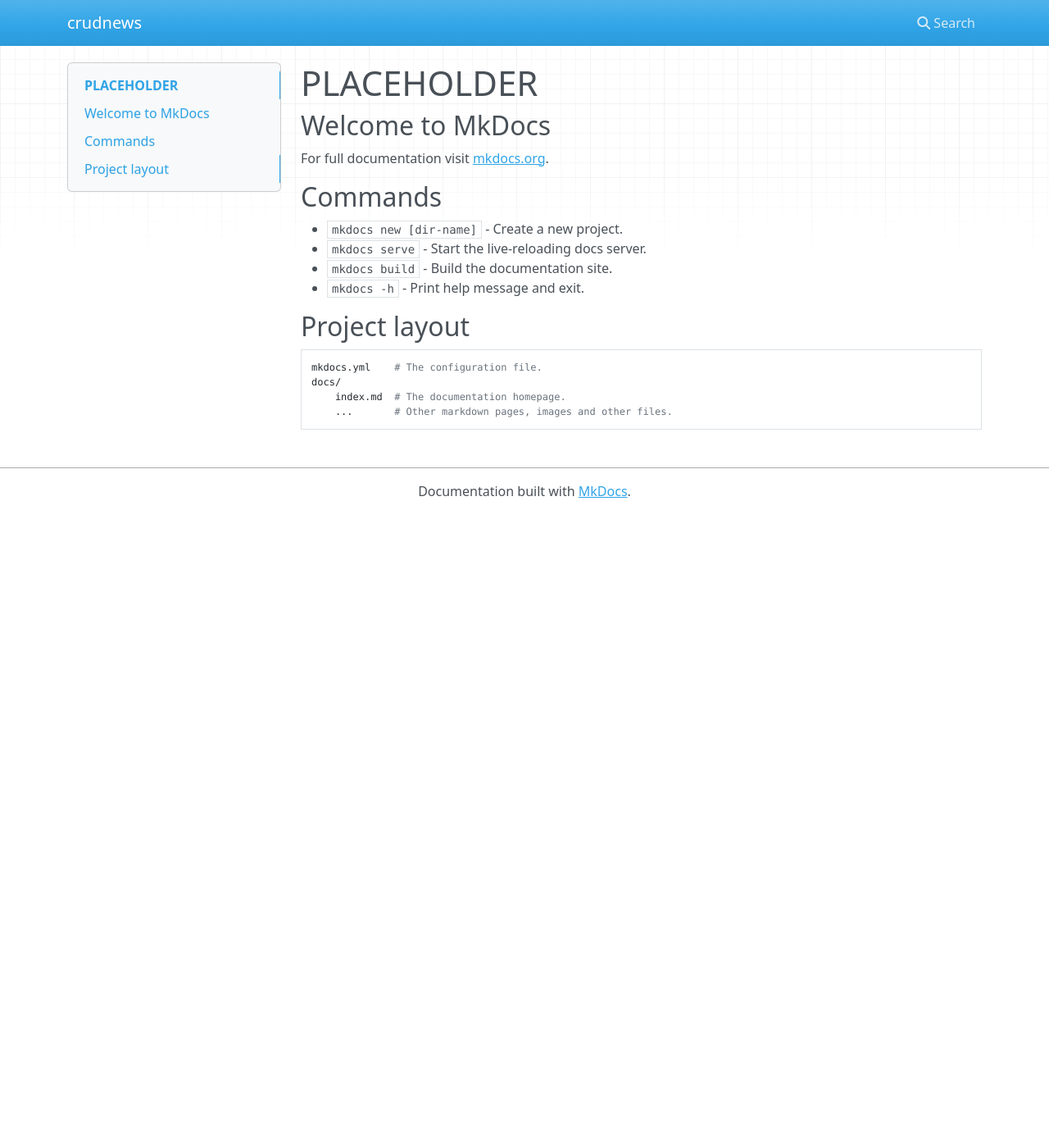
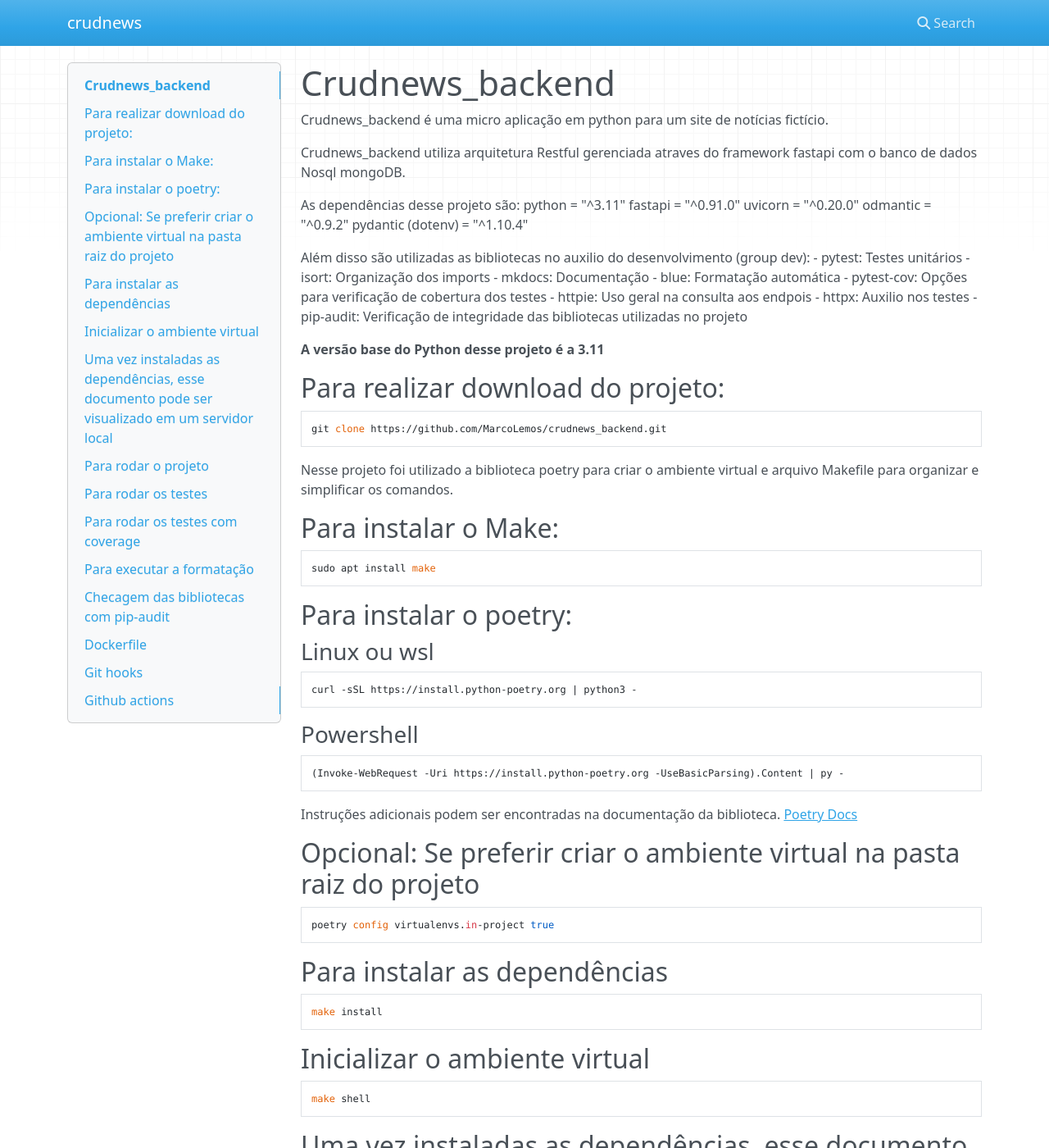
Before and after one commit to MarcoLemos/crudnews, an MkDocs documentation site: the page built from docs/README.md, in a window 1280 px wide and 1400 px high. Shown: the whole window at 82% size. Built offline with MkDocs 1.6.1, drawn with Linux system fonts in a browser that asks for light colours; nearby versions of some CDN libraries; some of the changed text lies outside the part shown.

Commit message:
docs: new docs for the app

```diff
--- a/docs/README.md
+++ b/docs/README.md
@@ -1,19 +1,149 @@
-# PLACEHOLDER
+# Crudnews_backend
 
-## Welcome to MkDocs
+Crudnews_backend é uma micro aplicação em python para um site de notícias fictício.
 
-For full documentation visit [mkdocs.org](https://www.mkdocs.org).
+Crudnews_backend utiliza arquitetura Restful gerenciada atraves do framework fastapi com o banco de dados Nosql mongoDB.
 
-## Commands
 
-* `mkdocs new [dir-name]` - Create a new project.
-* `mkdocs serve` - Start the live-reloading docs server.
-* `mkdocs build` - Build the documentation site.
-* `mkdocs -h` - Print help message and exit.
+As dependências desse projeto são:
+python = "^3.11"
+fastapi = "^0.91.0"
+uvicorn = "^0.20.0"
+odmantic = "^0.9.2"
+pydantic (dotenv) = "^1.10.4"
 
-## Project layout
+Além disso são utilizadas as bibliotecas no auxilio do desenvolvimento (group dev):
+- pytest: Testes unitários
+- isort: Organização dos imports
+- mkdocs: Documentação
+- blue: Formatação automática
+- pytest-cov: Opções para verificação de cobertura dos testes
+- httpie: Uso geral na consulta aos endpois
+- httpx: Auxilio nos testes
+- pip-audit: Verificação de integridade das bibliotecas utilizadas no projeto
 
-    mkdocs.yml    # The configuration file.
-    docs/
-        index.md  # The documentation homepage.
-        ...       # Other markdown pages, images and other files.
+**A versão base do Python desse projeto é a 3.11**
+
+## Para realizar download do projeto:
+~~~
+git clone https://github.com/MarcoLemos/crudnews_backend.git
+~~~
+
+Nesse projeto foi utilizado a biblioteca poetry para criar o ambiente virtual e arquivo Makefile para organizar e simplificar os comandos.
+
+## Para instalar o Make:
+
+~~~
+sudo apt install make
+~~~
+
+## Para instalar o poetry:
+
+### Linux ou wsl
+~~~
+curl -sSL https://install.python-poetry.org | python3 -
+~~~
+
+### Powershell
+~~~
+(Invoke-WebRequest -Uri https://install.python-poetry.org -UseBasicParsing).Content | py -
+~~~
+Instruções adicionais podem ser encontradas na documentação da biblioteca. [Poetry Docs](https://python-poetry.org/docs/)
+
+## Opcional: Se preferir criar o ambiente virtual na pasta raiz do projeto
+~~~
+poetry config virtualenvs.in-project true
+~~~
+
+## Para instalar as dependências
+~~~
+make install
+~~~
+
+## Inicializar o ambiente virtual
+
+~~~
+make shell
+~~~
+
+## Uma vez instaladas as dependências, esse documento pode ser visualizado em um servidor local
+
+### Pagina criada com auxilio da biblioteca mkdocs
+~~~
+make docs
+~~~
+
+## **Para rodar o projeto**
+
+~~~
+make run
+~~~
+
+O projeto estará acessível em (http://0.0.0.0:8000/graphql)
+
+O projeto também conta com dependências para formatação, teste e checagem de bibliotecas
+
+## Para rodar os testes
+
+~~~
+make test
+~~~
+
+## Para rodar os testes com coverage
+
+~~~
+make cover
+~~~
+
+## Para executar a formatação
+
+### Para formatação automática seguindo a pep8 são utilizadas as bibliotecas blue e isort
+
+~~~
+make format
+~~~
+
+## Checagem das bibliotecas com pip-audit
+
+~~~
+make sec
+~~~
+
+## Dockerfile
+
+Para criar a imagem
+- imagem do banco e aplicação
+~~~
+make imgup
+~~~
+
+Parar o container
+
+~~~
+make imgs
+~~~
+
+
+Iniciar o container novamente
+
+~~~
+make img
+~~~
+
+## Git hooks
+
+Esse projeto conta com configuração básica de pre commit. São executados os comandos de formatação com o comando ***make format***
+O hook pode ser encontrado em:
+
+~~~
+.git/hooks/pre-commit
+~~~
+
+## Github actions
+
+Esse projeto conta com analise integrada do github actions. São executados os comandos de testes e formatação.
+O arquivo de workflow pode ser encontrado em:
+
+~~~
+.github/workflows/continuos_integration.yml
+~~~
```
